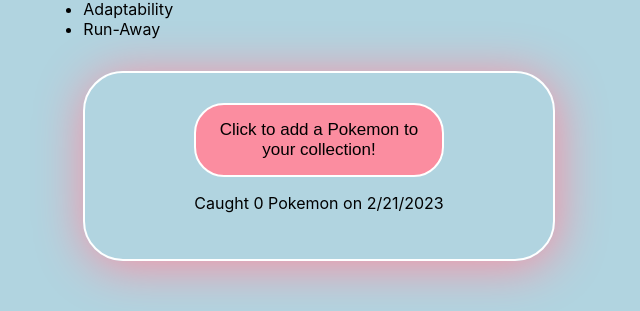
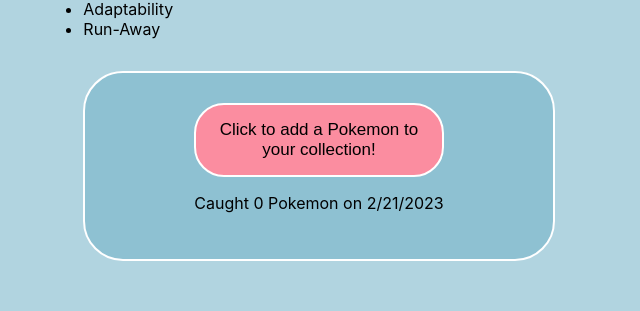
Before and after one commit to ZahraaTayyar/Pokedex, a React (Create React App) app: page / in a window 1280 px wide. Shown: the part 432-743 px from the top of the page, without its empty margins (321-961 px from the left). Built offline with nearby package versions, Linux system fonts and the light colour scheme.

Commit message:
more css

```diff
--- a/src/index.css
+++ b/src/index.css
@@ -33,11 +33,8 @@
   border: solid white 2px;
   border-radius: 40px;
   padding: 30px;
-  box-shadow: 2px 5px 50px #FB8DA0;
-}
-
-.add-pokemon-container:hover {
-  box-shadow: 2px 5px 50px #FB8DA0;
+  background-color: #8ec1d2;
+  /* box-shadow: 2px 5px 50px #FB8DA0; */
 }
 
 .add-pokemon-container button {
```
